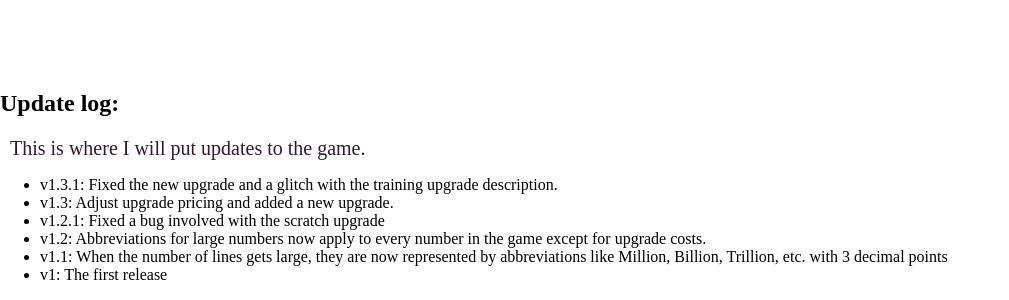
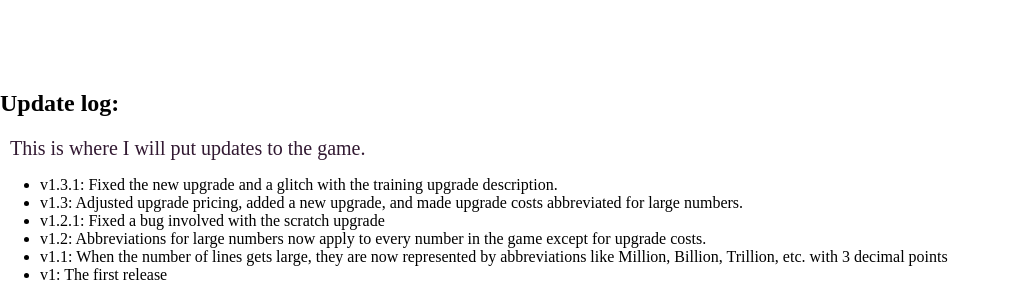
Before and after one commit to CodeClicker/CodeClicker, a plain HTML site: page index.html in a window 1280 px wide. Shown: the part 1800-2100 px from the top of the page, without its empty margins (0-1009 px from the left). Drawn offline with Linux system fonts and the light colour scheme.

Commit message:
Update index.html

```diff
--- a/index.html
+++ b/index.html
@@ -111,7 +111,7 @@
         <p>This is where I will put updates to the game.</p>
         <ul>
             <li>v1.3.1: Fixed the new upgrade and a glitch with the training upgrade description.</li>
-            <li>v1.3: Adjust upgrade pricing and added a new upgrade.</li>
+            <li>v1.3: Adjusted upgrade pricing, added a new upgrade, and made upgrade costs abbreviated for large numbers.</li>
             <li>v1.2.1: Fixed a bug involved with the scratch upgrade</li>
             <li>v1.2: Abbreviations for large numbers now apply to every number in the game except for upgrade costs.</li>
             <li>v1.1: When the number of lines gets large, they are now represented by abbreviations like Million, Billion, Trillion, etc. with 3 decimal points</li>
```
